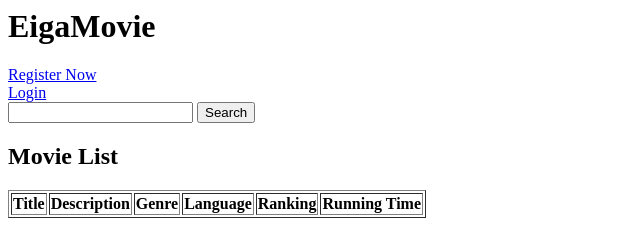
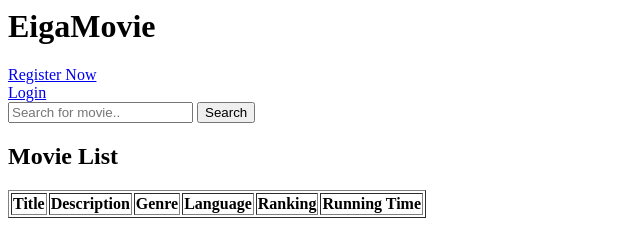
Before and after one commit to maheroxx/Movie-System, a website: page views/index.html in a window 1280 px wide. Shown: the full height of the page, 0-640 px from the left. Drawn offline with Linux system fonts and the light colour scheme; no server answers.

Commit message:
Update index.html

```diff
--- a/views/index.html
+++ b/views/index.html
@@ -10,7 +10,7 @@
         <a href="/login">Login</a>
 
         <form action="/search" method="GET">
-            <input type="text" name="keyword" id="keyword">
+            <input type="text" name="keyword" id="keyword" placeholder="Search for movie..">
             <input type="submit" id="get_btn" value="Search">
         </form>
 
```
